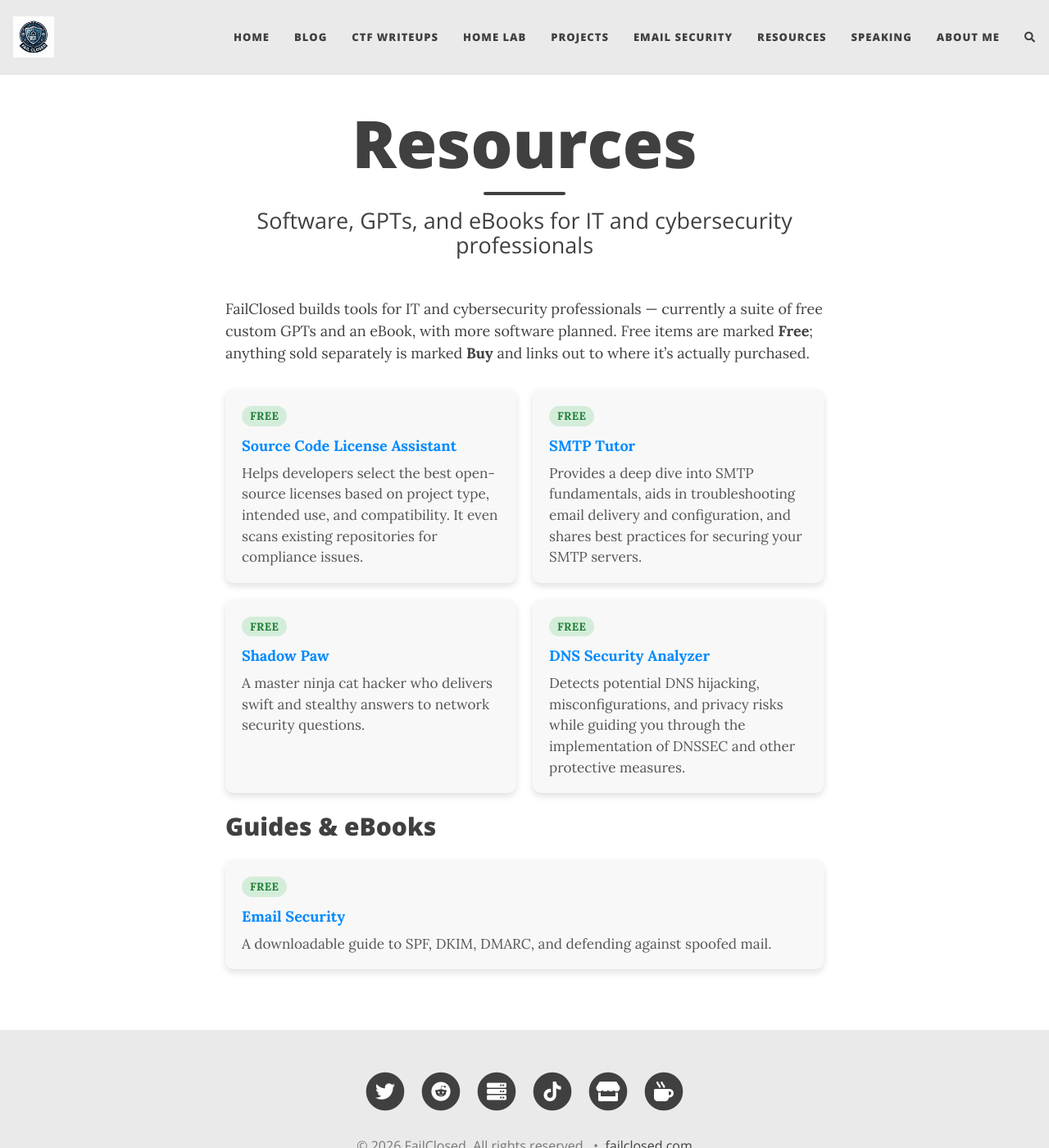
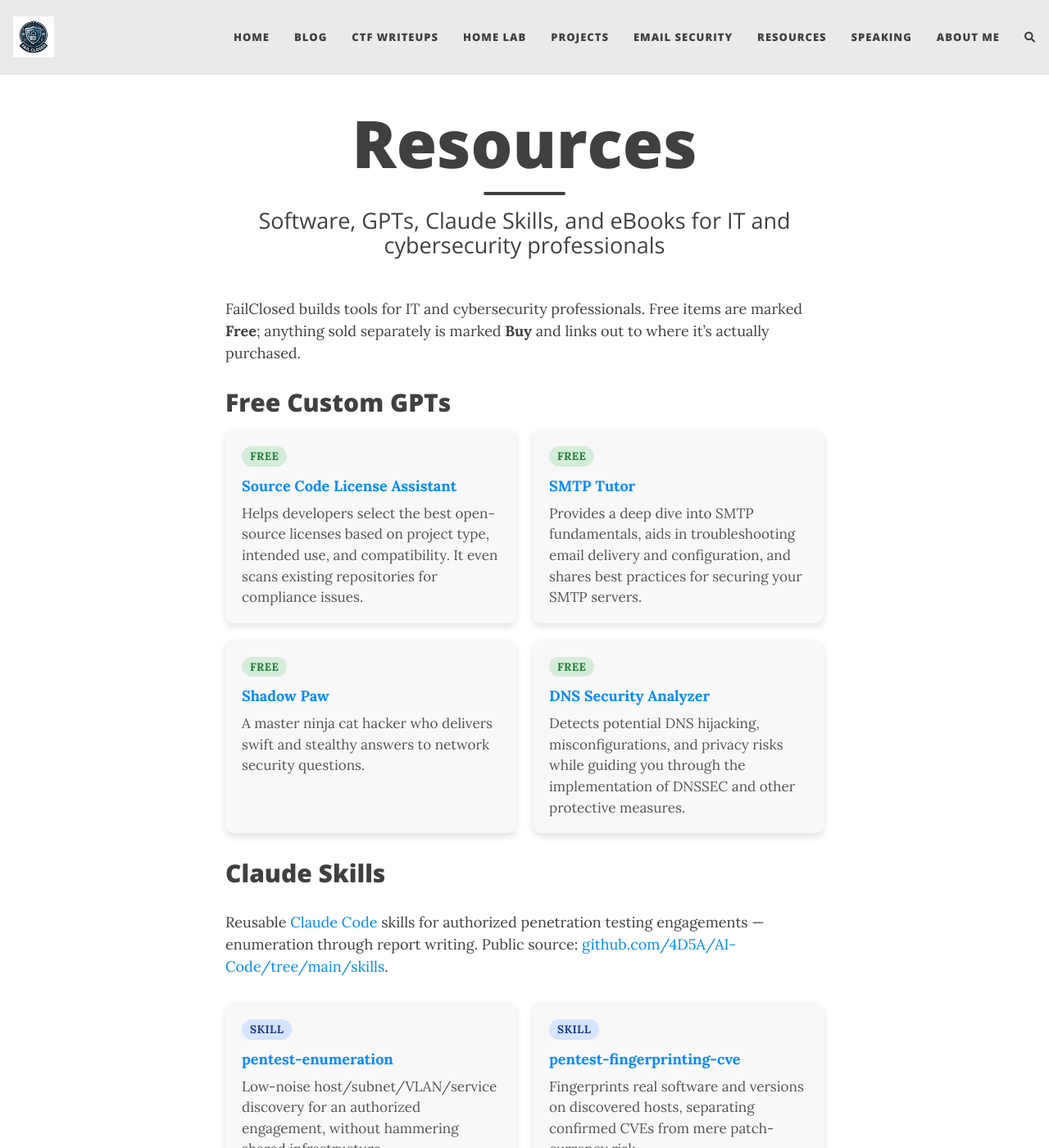
Before and after one commit to failclosed/failclosed.github.io, a Jekyll site: the page built from pages/software.md, in a window 1280 px wide and 1400 px high. Shown: the whole window at 82% size. Built offline with Jekyll 4.4.1, drawn with Linux system fonts in a browser that asks for light colours; comment, search, counter and statistics services are not loaded; some of the changed text lies outside the part shown.

```diff
--- a/_config.yml
+++ b/_config.yml
@@ -62,6 +62,7 @@ social-network-links:
   twitter: failclosed
   store: "https://failclosed.printify.me/"
   kofi: failclosed
+  newsletter: "https://news.failclosed.com"
   serverfault: "335183"
   tiktok: packetanalyzer
   reddit: Recordedparadox
--- a/_includes/social-networks-links.html
+++ b/_includes/social-networks-links.html
@@ -408,6 +408,18 @@
   </li>
 {%- endif -%}
 
+{%- if site.social-network-links.newsletter -%}
+  <li class="list-inline-item">
+    <a href="{{ site.social-network-links.newsletter }}" title="Behind the Firewall Newsletter">
+      <span class="fa-stack fa-lg" aria-hidden="true">
+        <i class="fas fa-circle fa-stack-2x"></i>
+        <i class="fas fa-envelope-open-text fa-stack-1x fa-inverse"></i>
+      </span>
+      <span class="sr-only">Behind the Firewall Newsletter</span>
+   </a>
+  </li>
+{%- endif -%}
+
 {%- if site.social-network-links.microsoft-docs -%}
   <li class="list-inline-item">
     <a href="https://docs.microsoft.com/en-us/users/{{ site.social-network-links.microsoft-docs }}" title="Microsoft Docs">
--- a/pages/software.md
+++ b/pages/software.md
@@ -2,62 +2,120 @@
 layout: page
 title: Resources
 permalink: /software
-subtitle: Software, GPTs, and eBooks for IT and cybersecurity professionals
+subtitle: Software, GPTs, Claude Skills, and eBooks for IT and cybersecurity professionals
 ---
 
-FailClosed builds tools for IT and cybersecurity professionals — currently a suite of free custom GPTs and an eBook, with more software planned. Free items are marked **Free**; anything sold separately is marked **Buy** and links out to where it's actually purchased.
+FailClosed builds tools for IT and cybersecurity professionals. Free items are marked **Free**; anything sold separately is marked **Buy** and links out to where it's actually purchased.
 
-<div class="software-grid">
+## Free Custom GPTs
 
-  <a class="software-card" href="https://chatgpt.com/g/g-67b206d82c3081918141e76fca506290-source-code-license-assistant">
-    <span class="software-badge software-badge-free">Free</span>
-    <div class="software-card-title">Source Code License Assistant</div>
-    <div class="software-card-desc">Helps developers select the best open-source licenses based on project type, intended use, and compatibility. It even scans existing repositories for compliance issues.</div>
+<div class="resource-grid">
+
+  <a class="resource-card" href="https://chatgpt.com/g/g-67b206d82c3081918141e76fca506290-source-code-license-assistant">
+    <span class="resource-badge resource-badge-free">Free</span>
+    <div class="resource-card-title">Source Code License Assistant</div>
+    <div class="resource-card-desc">Helps developers select the best open-source licenses based on project type, intended use, and compatibility. It even scans existing repositories for compliance issues.</div>
   </a>
 
-  <a class="software-card" href="https://chatgpt.com/g/g-67b147bbb5bc8191a8f8c49b2a56bfdc-smtp-tutor">
-    <span class="software-badge software-badge-free">Free</span>
-    <div class="software-card-title">SMTP Tutor</div>
-    <div class="software-card-desc">Provides a deep dive into SMTP fundamentals, aids in troubleshooting email delivery and configuration, and shares best practices for securing your SMTP servers.</div>
+  <a class="resource-card" href="https://chatgpt.com/g/g-67b147bbb5bc8191a8f8c49b2a56bfdc-smtp-tutor">
+    <span class="resource-badge resource-badge-free">Free</span>
+    <div class="resource-card-title">SMTP Tutor</div>
+    <div class="resource-card-desc">Provides a deep dive into SMTP fundamentals, aids in troubleshooting email delivery and configuration, and shares best practices for securing your SMTP servers.</div>
   </a>
 
-  <a class="software-card" href="https://chatgpt.com/g/g-67b141e2f99081919ee147b58fb93091-shadow-paw">
-    <span class="software-badge software-badge-free">Free</span>
-    <div class="software-card-title">Shadow Paw</div>
-    <div class="software-card-desc">A master ninja cat hacker who delivers swift and stealthy answers to network security questions.</div>
+  <a class="resource-card" href="https://chatgpt.com/g/g-67b141e2f99081919ee147b58fb93091-shadow-paw">
+    <span class="resource-badge resource-badge-free">Free</span>
+    <div class="resource-card-title">Shadow Paw</div>
+    <div class="resource-card-desc">A master ninja cat hacker who delivers swift and stealthy answers to network security questions.</div>
   </a>
 
-  <a class="software-card" href="https://chatgpt.com/g/g-67b13ecd6d908191b8a6cbf80e54c1e2-dns-security-analyzer">
-    <span class="software-badge software-badge-free">Free</span>
-    <div class="software-card-title">DNS Security Analyzer</div>
-    <div class="software-card-desc">Detects potential DNS hijacking, misconfigurations, and privacy risks while guiding you through the implementation of DNSSEC and other protective measures.</div>
+  <a class="resource-card" href="https://chatgpt.com/g/g-67b13ecd6d908191b8a6cbf80e54c1e2-dns-security-analyzer">
+    <span class="resource-badge resource-badge-free">Free</span>
+    <div class="resource-card-title">DNS Security Analyzer</div>
+    <div class="resource-card-desc">Detects potential DNS hijacking, misconfigurations, and privacy risks while guiding you through the implementation of DNSSEC and other protective measures.</div>
   </a>
 
 </div>
 
-<!-- To add a paid entry: copy a card above, swap software-badge-free for software-badge-buy
+<!-- To add a paid entry: copy a card above, swap resource-badge-free for resource-badge-buy
      with text "Buy $X", and point the href at the purchase page (Gumroad/Payhip/store/etc). -->
+
+## Claude Skills
+
+Reusable [Claude Code](https://claude.com/claude-code) skills for authorized penetration testing engagements — enumeration through report writing. Public source: [github.com/4D5A/AI-Code/tree/main/skills](https://github.com/4D5A/AI-Code/tree/main/skills/).
+
+<div class="resource-grid">
+
+  <div class="resource-card resource-card-static">
+    <span class="resource-badge resource-badge-skill">Skill</span>
+    <div class="resource-card-title">pentest-enumeration</div>
+    <div class="resource-card-desc">Low-noise host/subnet/VLAN/service discovery for an authorized engagement, without hammering shared infrastructure.</div>
+  </div>
+
+  <div class="resource-card resource-card-static">
+    <span class="resource-badge resource-badge-skill">Skill</span>
+    <div class="resource-card-title">pentest-fingerprinting-cve</div>
+    <div class="resource-card-desc">Fingerprints real software and versions on discovered hosts, separating confirmed CVEs from mere patch-currency risk.</div>
+  </div>
+
+  <div class="resource-card resource-card-static">
+    <span class="resource-badge resource-badge-skill">Skill</span>
+    <div class="resource-card-title">pentest-key-systems</div>
+    <div class="resource-card-desc">Identifies the crown-jewel systems in an environment — the ones that yield the broadest access if breached — to prioritize targets.</div>
+  </div>
+
+  <div class="resource-card resource-card-static">
+    <span class="resource-badge resource-badge-skill">Skill</span>
+    <div class="resource-card-title">pentest-offensive-tooling</div>
+    <div class="resource-card-desc">Builds safe, staged proof-of-concept exploits against authorized targets when no public PoC exists yet.</div>
+  </div>
+
+  <div class="resource-card resource-card-static">
+    <span class="resource-badge resource-badge-skill">Skill</span>
+    <div class="resource-card-title">pentest-system-hardening</div>
+    <div class="resource-card-desc">Converts findings into concrete, verifiable step-by-step remediation and hardening guidance.</div>
+  </div>
+
+  <div class="resource-card resource-card-static">
+    <span class="resource-badge resource-badge-skill">Skill</span>
+    <div class="resource-card-title">pentest-diagramming</div>
+    <div class="resource-card-desc">Turns an engagement into clear network-topology and attack-path diagrams for reports, portable to DOCX/PDF.</div>
+  </div>
+
+  <div class="resource-card resource-card-static">
+    <span class="resource-badge resource-badge-skill">Skill</span>
+    <div class="resource-card-title">pentest-report-writing</div>
+    <div class="resource-card-desc">Turns engagement notes into a client-ready report — HTML, PDF, and DOCX from one source.</div>
+  </div>
+
+  <div class="resource-card resource-card-static">
+    <span class="resource-badge resource-badge-skill">Skill</span>
+    <div class="resource-card-title">pentest-report-anonymization</div>
+    <div class="resource-card-desc">Sanitizes a pentest report for external sharing, scrubbing domains, IPs, hostnames, and identifiers while preserving every finding.</div>
+  </div>
+
+</div>
 
 ## Guides & eBooks
 
-<div class="software-grid">
+<div class="resource-grid">
 
-  <a class="software-card" href="/gate?file=download1">
-    <span class="software-badge software-badge-free">Free</span>
-    <div class="software-card-title">Email Security</div>
-    <div class="software-card-desc">A downloadable guide to SPF, DKIM, DMARC, and defending against spoofed mail.</div>
+  <a class="resource-card" href="/gate?file=download1">
+    <span class="resource-badge resource-badge-free">Free</span>
+    <div class="resource-card-title">Email Security</div>
+    <div class="resource-card-desc">A downloadable guide to SPF, DKIM, DMARC, and defending against spoofed mail.</div>
   </a>
 
 </div>
 
 <style>
-.software-grid {
+.resource-grid {
   display: grid;
   grid-template-columns: repeat(auto-fit, minmax(260px, 1fr));
   gap: 20px;
-  margin: 24px 0;
+  margin: 16px 0 32px;
 }
-.software-card {
+.resource-card {
   position: relative;
   display: block;
   padding: 18px 20px;
@@ -83,20 +144,24 @@ FailClosed builds tools for IT and cybersecurity professionals — currently a s
   text-transform: uppercase;
   letter-spacing: 0.03em;
 }
-.software-badge-free {
+.resource-badge-free {
   background: #d4edda;
   color: #1e7e34;
 }
-.software-badge-buy {
+.resource-badge-buy {
   background: #fff3cd;
   color: #8a6516;
 }
-.software-card-title {
+.resource-badge-skill {
+  background: #d6e4ff;
+  color: #1e3a8a;
+}
+.resource-card-title {
   font-weight: bold;
   margin-bottom: 8px;
   color: #008AFF;
 }
-.software-card-desc {
+.resource-card-desc {
   font-size: 0.95em;
   color: #555;
 }
```
Also changed, not shown: other parts of pages/software.md (+5 -2 lines), pages/homepage/index.md (+9 -1 lines), pages/presentations.md (+1 -2 lines), presentations/README.md (deleted, +0 -7 lines), 1 other file.
